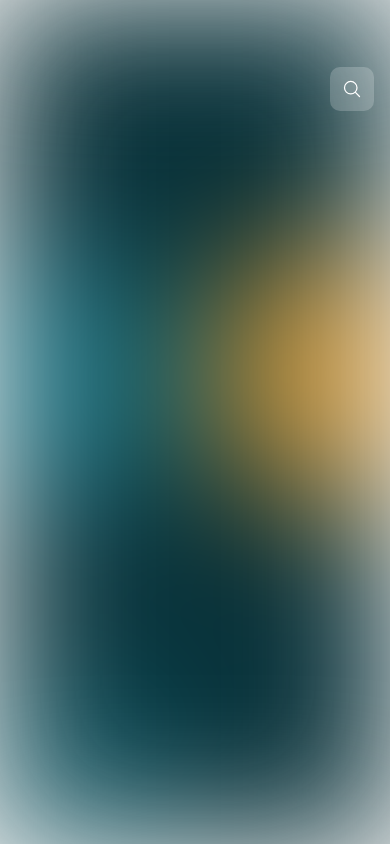
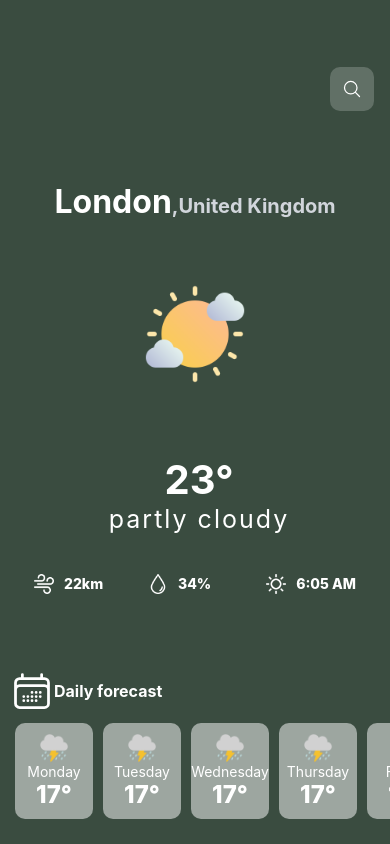
Before and after one commit to MrSirThe1st/SamsungWeatherClone, a React Native app in the folder SamsungWeather/: screen /Home in a window 390 px wide. Built offline with nearby package versions, Linux system fonts and the light colour scheme.

Commit message:
forecast sections added

```diff
--- a/SamsungWeather/screens/HomeScreen.js
+++ b/SamsungWeather/screens/HomeScreen.js
@@ -7,9 +7,10 @@ import {
   TextInput,
   StyleSheet,
   TouchableOpacity,
+  ScrollView,
 } from "react-native";
 import { StatusBar } from "expo-status-bar";
-import {MagnifyingGlassIcon} from 'react-native-heroicons/outline'
+import {CalendarDaysIcon, MagnifyingGlassIcon} from 'react-native-heroicons/outline'
 import {MapIcon} from 'react-native-heroicons/solid'
 
 export default function HomeScreen() {
@@ -21,11 +22,6 @@ export default function HomeScreen() {
   return (
     <View style={styles.container}>
       <StatusBar style={styles.StatusBar} />
-      <Image
-        blurRadius={70}
-        source={require("../assets/images/bg.png")}
-        style={styles.backgroundImage}
-      />
       <SafeAreaView style={styles.safeAreaView}>
         <View style={styles.statusBar1} />
         <View style={[styles.searchContainer, showSearch? {backgroundColor: `rgba(255, 255, 255, 0.2)`} : {backgroundColor:'transparent'}]}>
@@ -64,6 +60,150 @@ export default function HomeScreen() {
             </View>
           ):null
         }
+        <View style={styles.ForecastSection}>
+          <Text style={{ color: 'white', textAlign: 'center', fontWeight: 'bold', fontSize: 32 }}>
+            London
+            <Text style={{ color: '#D1D5DB', textAlign: 'center', fontWeight: 'semibold', fontSize: 20 }}>,United Kingdom</Text>
+          </Text>
+          <View style={{ flexDirection: 'row', justifyContent:'center',}}>
+            <Image style={{width: 100, height:100}}
+              source={require('../assets/images/partlycloudy.png')}
+            />
+          </View>
+          <View style={{marginVertical: 8}}>
+            <Text style={{textAlign:'center',
+            fontWeight: 'bold',
+            color: 'white',
+            fontSize: 40,
+            marginLeft:8
+            }}>
+              23&#176;
+            </Text>
+            <Text style={{textAlign:'center',
+            color: 'white',
+            fontSize: 25,
+            letterSpacing:2,
+            marginLeft:8}}>partly cloudy
+            </Text>
+            <View style={{flexDirection:'row', justifyContent:'space-between',marginHorizontal:10,}}>
+              <View style={{flexDirection:'row',marginHorizontal:10, alignItems:'center', marginTop:40,}}>
+                <Image
+                  source={require('../assets/icons/wind.png')}
+                  style={{height:20, width:20,marginHorizontal:10}}
+                />
+                <Text style={{color:'white', fontWeight:'800'}}>22km</Text>
+              </View>
+              <View style={{flexDirection:'row',marginHorizontal:10, alignItems:'center', marginTop:40,}}>
+                <Image
+                  source={require('../assets/icons/drop.png')}
+                  style={{height:20, width:20,marginHorizontal:10}}
+                />
+                <Text style={{color:'white', fontWeight:'800'}}>34%</Text>
+              </View>
+              <View style={{flexDirection:'row',marginHorizontal:10, alignItems:'center', marginTop:40,marginHorizontal:20}}>
+                <Image
+                  source={require('../assets/icons/sun.png')}
+                  style={{height:20, width:20,marginHorizontal:10}}
+                />
+                <Text style={{color:'white', fontWeight:'800'}}>6:05 AM</Text>
+              </View>
+            </View>
+          </View>
+        </View>
+        <View style={{marginBottom:25,}}>
+            <View style={{flexDirection:'row', alignItems:'center', marginHorizontal:10,}}>
+              <CalendarDaysIcon size={44} color={'white'}/>
+              <Text style={{color:'white',fontSize: 16,fontWeight: 'bold',}}>Daily forecast</Text>
+            </View>
+            <ScrollView horizontal contentContainerStyle={{paddingHorizontal:15}}
+              showsHorizontalScrollIndicator={false}
+            >
+              <View style={{justifyContent:'center',
+              alignItems:'center',
+              display:'flex',
+              width:78, borderRadius:10,
+              paddingVertical:10, marginRight:10, backgroundColor:'rgba(255, 255, 255, 0.5)', marginTop:10}}
+              >
+                <Image source={require('../assets/images/heavyrain.png')}
+                  style={{height:30, width:30}}
+                />
+                <Text style={{color:'white'}}>Monday</Text>
+                <Text style={{color:'white', fontWeight:'800', fontSize:24}}>17&#176;</Text>
+              </View>
+              <View style={{justifyContent:'center',
+              alignItems:'center',
+              display:'flex',
+              width:78, borderRadius:10,
+              paddingVertical:10, marginRight:10, backgroundColor:'rgba(255, 255, 255, 0.5)', marginTop:10}}
+              >
+                <Image source={require('../assets/images/heavyrain.png')}
+                  style={{height:30, width:30}}
+                />
+                <Text style={{color:'white'}}>Tuesday</Text>
+                <Text style={{color:'white', fontWeight:'800', fontSize:24}}>17&#176;</Text>
+              </View>
+              <View style={{justifyContent:'center',
+              alignItems:'center',
+              display:'flex',
+              width:78, borderRadius:10,
+              paddingVertical:10, marginRight:10, backgroundColor:'rgba(255, 255, 255, 0.5)', marginTop:10}}
+              >
+                <Image source={require('../assets/images/heavyrain.png')}
+                  style={{height:30, width:30}}
+                />
+                <Text style={{color:'white'}}>Wednesday</Text>
+                <Text style={{color:'white', fontWeight:'800', fontSize:24}}>17&#176;</Text>
+              </View>
+              <View style={{justifyContent:'center',
+              alignItems:'center',
+              display:'flex',
+              width:78, borderRadius:10,
+              paddingVertical:10, marginRight:10, backgroundColor:'rgba(255, 255, 255, 0.5)', marginTop:10}}
+              >
+                <Image source={require('../assets/images/heavyrain.png')}
+                  style={{height:30, width:30}}
+                />
+                <Text style={{color:'white'}}>Thursday</Text>
+                <Text style={{color:'white', fontWeight:'800', fontSize:24}}>17&#176;</Text>
+              </View>
+              <View style={{justifyContent:'center',
+              alignItems:'center',
+              display:'flex',
+              width:78, borderRadius:10,
+              paddingVertical:10, marginRight:10, backgroundColor:'rgba(255, 255, 255, 0.5)', marginTop:10}}
+              >
+                <Image source={require('../assets/images/heavyrain.png')}
+                  style={{height:30, width:30}}
+                />
+                <Text style={{color:'white'}}>Friday</Text>
+                <Text style={{color:'white', fontWeight:'800', fontSize:24}}>17&#176;</Text>
+              </View>
+              <View style={{justifyContent:'center',
+              alignItems:'center',
+              display:'flex',
+              width:78, borderRadius:10,
+              paddingVertical:10, marginRight:10, backgroundColor:'rgba(255, 255, 255, 0.5)', marginTop:10}}
+              >
+                <Image source={require('../assets/images/heavyrain.png')}
+                  style={{height:30, width:30}}
+                />
+                <Text style={{color:'white'}}>Saturday</Text>
+                <Text style={{color:'white', fontWeight:'800', fontSize:24}}>17&#176;</Text>
+              </View>
+              <View style={{justifyContent:'center',
+              alignItems:'center',
+              display:'flex',
+              width:78, borderRadius:10,
+              paddingVertical:10, marginRight:10, backgroundColor:'rgba(255, 255, 255, 0.5)', marginTop:10}}
+              >
+                <Image source={require('../assets/images/heavyrain.png')}
+                  style={{height:30, width:30}}
+                />
+                <Text style={{color:'white'}}>Sunday</Text>
+                <Text style={{color:'white', fontWeight:'800', fontSize:24}}>17&#176;</Text>
+              </View>
+            </ScrollView>
+        </View>
       </SafeAreaView>
     </View>
   );
@@ -73,15 +213,11 @@ const styles = StyleSheet.create({
   container: {
     flex: 1,
     position: "relative",
-    width:'100%'
+    width:'100%',
+    backgroundColor:'#3a4c40'
   },
   StatusBar: {
     backgroundColor: "ligth",
-  },
-  backgroundImage: {
-    position: "absolute",
-    height: "100%",
-    width: "100%",
   },
   safeAreaView: {
     flex: 1,
@@ -132,5 +268,12 @@ const styles = StyleSheet.create({
   },
   Textsearch:{
     color: "black",
-  }
+  },
+  ForecastSection:{
+    flex: 1,
+    marginHorizontal: 4,
+    flexDirection: 'column',
+    justifyContent:'space-evenly',
+    marginBottom: 4
+  },
 });
```
